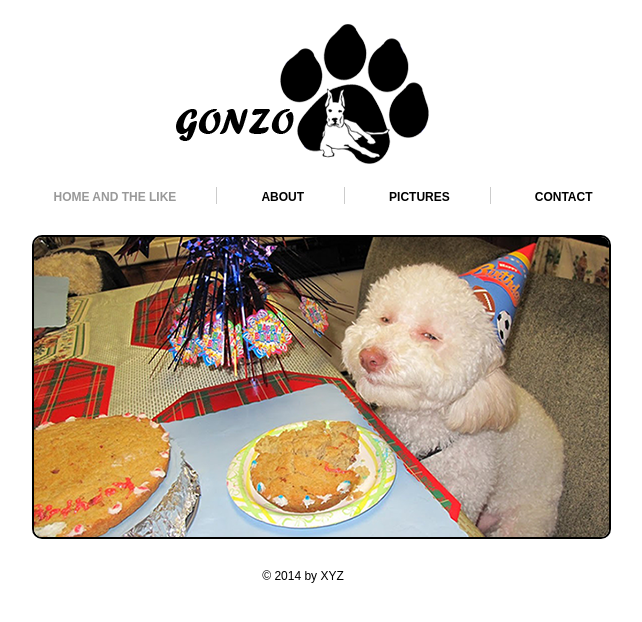
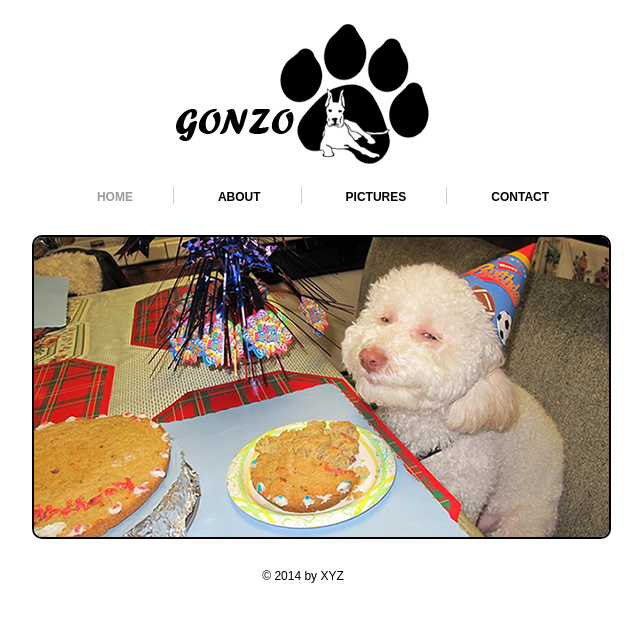
Before and after one commit to rwm659/tutorials, a plain HTML site: page index.html in a window 1280 px wide. Shown: the whole page, without its empty margins (337-979 px from the left). Drawn offline with Linux system fonts and the light colour scheme.

Commit message:
fixed messed up Home Link

```diff
--- a/index.html
+++ b/index.html
@@ -26,7 +26,7 @@
 
 	<div class="navigation">
 		<ul>
-			<li><a class="active" href="index.html">HOME and the like</a></li>
+			<li><a class="active" href="index.html">HOME</a></li>
 			<li><a href="about.html">ABOUT</a></li>
 			<li><a href="picture.html">PICTURES</a></li>
 			<li class="bdr"><a class="pdg" href="contact.html">CONTACT</a></li>
```
Also changed, not shown: contact.html (+1 -1 lines).
